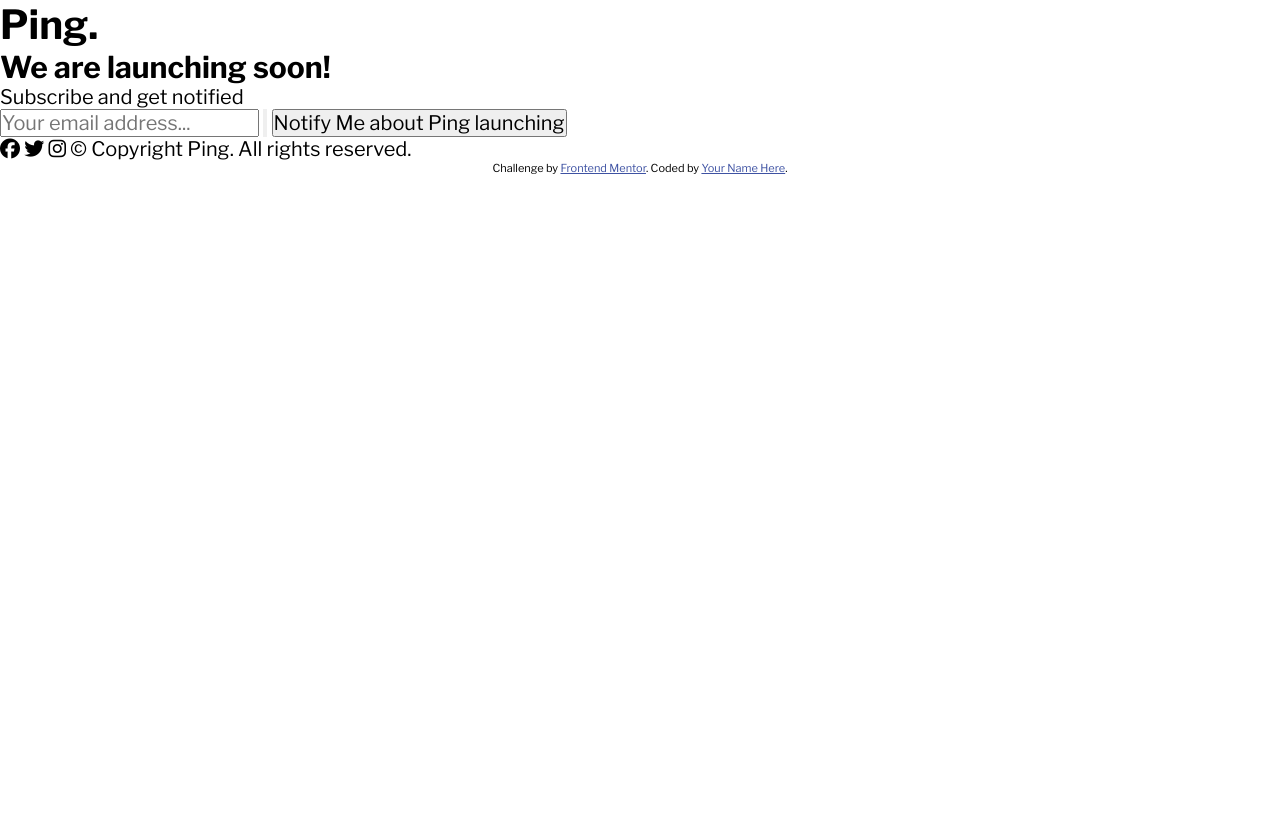
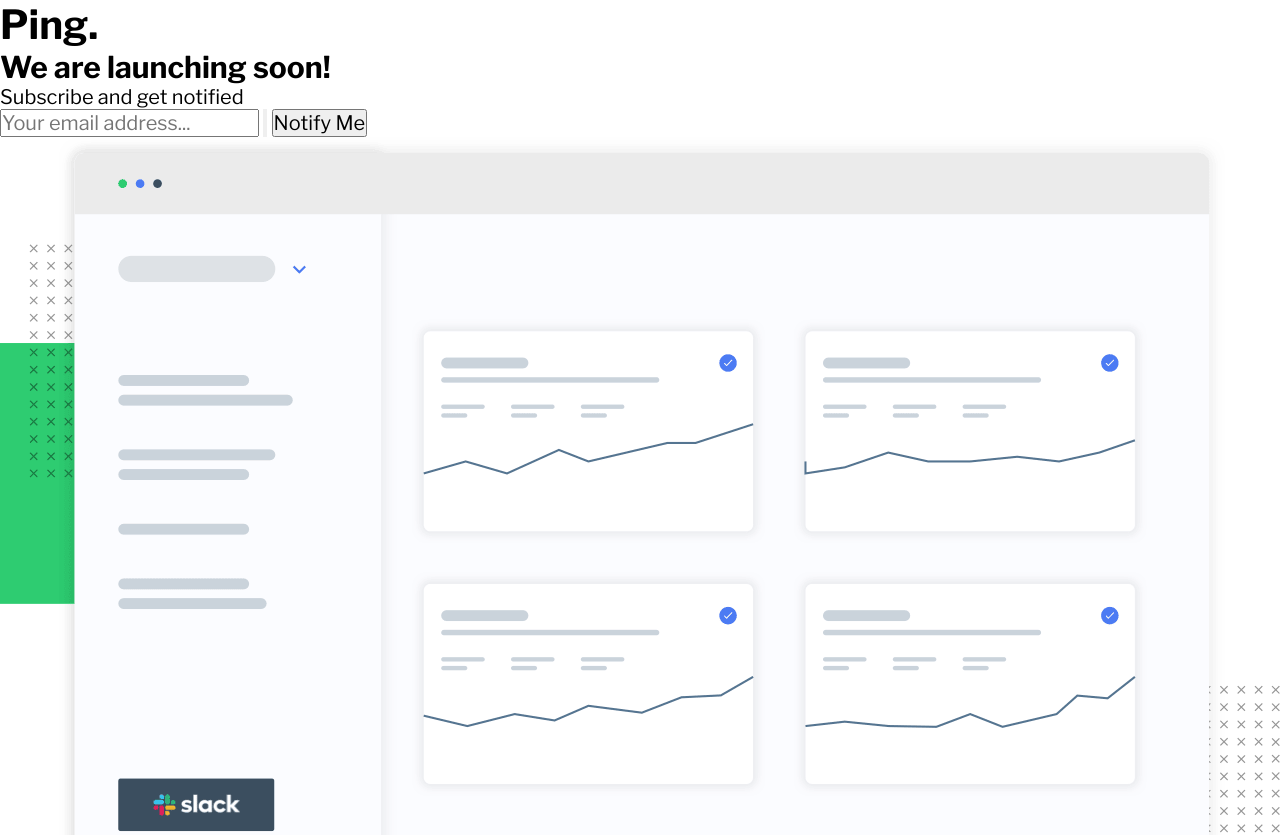
Before and after one commit to rafaelgonzales612/ping-coming-soon-page, a plain HTML site: page index.html in a window 1280 px wide. Shown: the top 835 px of the page. Before the commit the page ends 800 px from the top, so only its background shows below. Drawn offline with nearby package versions, Linux system fonts and the light colour scheme.

Commit message:
added code

```diff
--- a/index.css
+++ b/index.css
@@ -43,6 +43,15 @@ textarea {
   --fw-bold: 700;
 }
 
+.visually-hidden {
+  clip-path: inset(50%);
+  height: 1px;
+  width: 1px;
+  overflow: hidden;
+  position: absolute;
+  white-space: nowrap;
+}
+
 .attribution {
   font-size: 1.1rem;
   text-align: center;
--- a/index.html
+++ b/index.html
@@ -25,6 +25,7 @@
 
   <body>
     <main>
+      <div class="container">
         <h1 class="title">Ping.</h1>
         <h2 class="subtitle">
           <span class="fw-regular">We are launching</span> soon!
@@ -41,13 +42,18 @@
           />
           <input type="button" />
           <button type="button" class="notify-button" id="notify-button">
-          Notify Me<span visually-hidden> about Ping launching</span>
+            Notify Me<span class="visually-hidden"> about Ping launching</span>
           </button>
         </form>
+        <img
+          src="./images/illustration-dashboard.png"
+          alt="decorative dashboard"
+        />
         <i class="fa-brands fa-facebook"></i>
         <i class="fa-brands fa-twitter"></i>
         <i class="fa-brands fa-instagram"></i>
         &copy; Copyright Ping. All rights reserved.
+      </div>
     </main>
 
     <footer>
```
Lines whose indentation alone changed are shown as unchanged.
